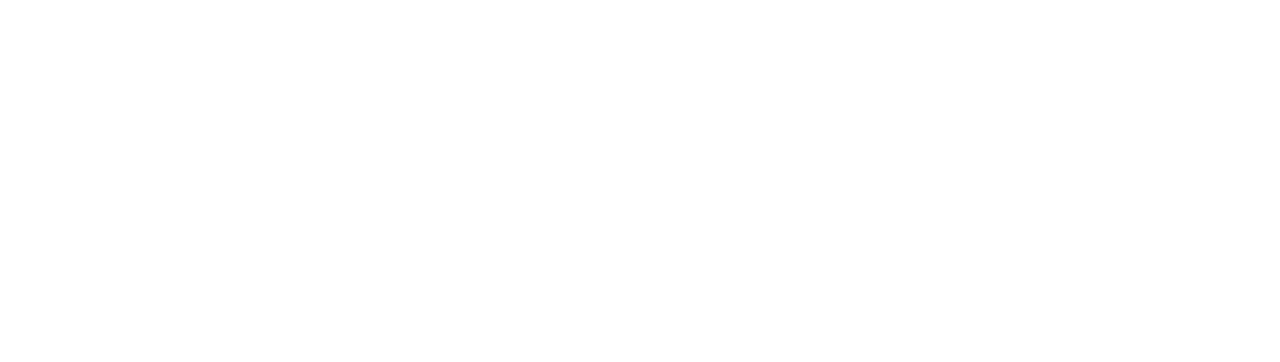
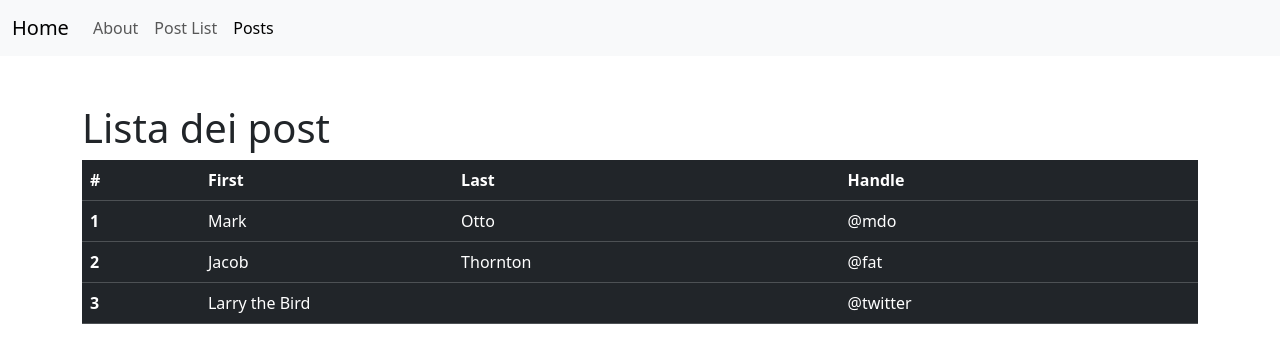
Before and after one commit to giuseppemsabino/react-router, a React (Vite) app: page /posts in a window 1280 px wide. Before the commit this address had no page. Shown: the top 362 px of the page. Built offline with nearby package versions, Linux system fonts and the light colour scheme.

Commit message:
table added and olso show file

```diff
--- a/src/App.jsx
+++ b/src/App.jsx
@@ -8,15 +8,20 @@
 import HomePage from "./pages/HomePage";
 import AboutPage from "./pages/AboutPage";
 import PostsPage from "./pages/PostsPage";
+import IndexPosts from "./pages/posts/indexPosts";
 
 function App() {
   return (
     <BrowserRouter>
       <Routes>
         <Route Component={DefaultLayout}>
-          <Route path="/" Component={HomePage} />
+          <Route index Component={HomePage} />
           <Route path="/about" Component={AboutPage} />
           <Route path="/post" Component={PostsPage} />
+
+          <Route path="/posts">
+          <Route index Component={IndexPosts}/>
+          </Route>
         </Route>
       </Routes>
     </BrowserRouter>
--- a/src/components/Navbar.jsx
+++ b/src/components/Navbar.jsx
@@ -30,6 +30,11 @@
                 Post List
               </NavLink>
             </li>
+            <li className="nav-item">
+            <NavLink className="nav-link " aria-current="page" to="/posts">
+                Posts
+              </NavLink>
+            </li>
 
           </ul>
         </div>
--- /dev/null
+++ b/src/pages/posts/IndexPosts.jsx
@@ -0,0 +1,37 @@
+export default function IndexPosts() {
+  return (
+    <div className="container">
+      <h1 className="mt-5">Lista dei post</h1>
+
+      <table className="table table-dark table-hover">
+      <thead>
+    <tr>
+      <th scope="col">#</th>
+      <th scope="col">First</th>
+      <th scope="col">Last</th>
+      <th scope="col">Handle</th>
+    </tr>
+  </thead>
+  <tbody>
+    <tr>
+      <th scope="row">1</th>
+      <td>Mark</td>
+      <td>Otto</td>
+      <td>@mdo</td>
+    </tr>
+    <tr>
+      <th scope="row">2</th>
+      <td>Jacob</td>
+      <td>Thornton</td>
+      <td>@fat</td>
+    </tr>
+    <tr>
+      <th scope="row">3</th>
+      <td colSpan="2">Larry the Bird</td>
+      <td>@twitter</td>
+    </tr>
+  </tbody>
+      </table>
+    </div>
+  );
+}
```
Also changed, not shown: src/pages/posts/ShowPosts.jsx (added).
